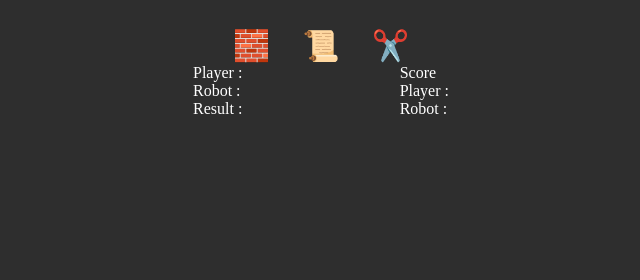
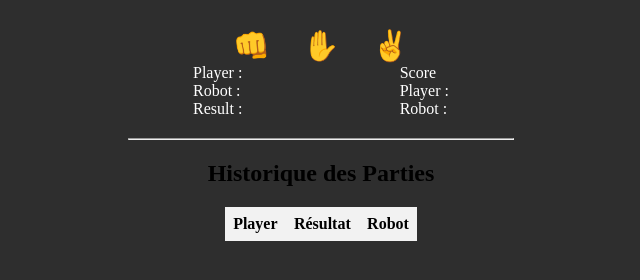
Before and after one commit to 0LrNx/Shifumi, a plain HTML site: page index.html in a window 1280 px wide. Shown: the part 70-350 px from the top of the page, without its empty margins (319-959 px from the left). Drawn offline with Linux system fonts and the light colour scheme.

Commit message:
add : history

```diff
--- a/index.html
+++ b/index.html
@@ -16,9 +16,9 @@
 
         <div class="box">
             <div class="container-button">
-                <button class="button" id="pierre">🧱</button>
-                <button class="button" id="feuilles">📜</button>
-                <button class="button" id="ciseaux">✂️</button>
+                <button class="button" id="pierre">👊</button>
+                <button class="button" id="feuilles">✋</button>
+                <button class="button" id="ciseaux">✌</button>
             </div>
 
 
@@ -36,10 +36,23 @@
 
                 </div>
             </div>
-            <!--
-            <div class="score">
-                <span id="score">Score : </span>
-            </div> -->
+
+            <hr class="separation">
+
+            <div class="history-container">
+                <h2 class="title-history">Historique des Parties</h2>
+                <table id="game-history">
+                    <thead>
+                        <tr>
+                            <th>Player</th>
+                            <th>Résultat</th>
+                            <th>Robot</th>
+                        </tr>
+                    </thead>
+                    <tbody>
+                    </tbody>
+                </table>
+            </div>
 
 
         </div>
--- a/js/Shifumi.js
+++ b/js/Shifumi.js
@@ -7,6 +7,9 @@ let tabElements = ['Rock', 'Paper', 'Scissors'];
 
 let scorePlayer = 0;
 let scoreRobot = 0;
+
+let gameHistory = [];
+
 
 boutonPierre.addEventListener('click', () => {
     displayGame(tabElements[0], robotChoice());
@@ -44,6 +47,14 @@ function displayGame(playerChoice, robotChoice) {
     // Display result
     let result = document.getElementById('resultat');
     result.innerHTML = gameIssue(playerChoice, robotChoice);
+
+    // History
+    let resultText = gameIssue(playerChoice, robotChoice);
+    gameHistory.push({
+        playerChoice: playerChoice,
+        robotChoice: robotChoice,
+        result: resultText
+    });
 }
 
 function gameIssue(playerChoice, robotChoice) {
@@ -65,7 +76,36 @@ function updateScore() {
     } else if (resultText === "Lose") {
         scoreRobot++;
     }
-
     scorePlayerElement.innerText = scorePlayer;
     scoreRobotElement.innerText = scoreRobot;
+
+    //Historique
+    displayGameHistory();
 }
+
+
+function displayGameHistory() {
+    let historyTable = document.getElementById('game-history').querySelector('tbody');
+    historyTable.innerHTML = ''; // Efface le contenu précédent
+
+    gameHistory.forEach((game, index) => {
+        let row = historyTable.insertRow();
+        let playerCell = row.insertCell(0);
+        let resultCell = row.insertCell(1);
+        let robotCell = row.insertCell(2);
+
+        playerCell.textContent = game.playerChoice;
+        robotCell.textContent = game.robotChoice;
+
+        let emoji = '';
+        if (game.result === 'Win') {
+            emoji = '✅';
+        } else if (game.result === 'Lose') {
+            emoji = '❌';
+        } else {
+            emoji = '🏳️';
+        }
+
+        resultCell.textContent = emoji;
+    });
+}
--- a/styles/style.css
+++ b/styles/style.css
@@ -13,12 +13,13 @@
 }
 
 .button {
+    cursor: pointer;
     border: none;
     font-size: 30px;
     margin-top: 30px;
 }
 
-.container-button  {
+.container-button {
     display: flex;
     gap: 20px;
     justify-content: center;
@@ -42,3 +43,40 @@
     display: flex;
     flex-direction: column;
 }
+
+.separation {
+    margin-top: 20px;
+    width: 30%;
+    margin-left: auto;
+    margin-right: auto;
+}
+
+/* ===== HISTORY ===== */
+
+.history-container {
+    display: flex;
+    flex-direction: column;
+    align-items: center;
+    justify-content: center;
+    margin-top: 20px;
+}
+
+.title-history {
+    text-align: center;
+    margin-bottom: 20px;
+}
+
+#game-history {
+    width: 15%;
+    border-collapse: collapse;
+}
+
+#game-history th,
+#game-history td {
+    padding: 8px;
+    text-align: center;
+}
+
+#game-history th {
+    background-color: #f2f2f2;
+}
```
